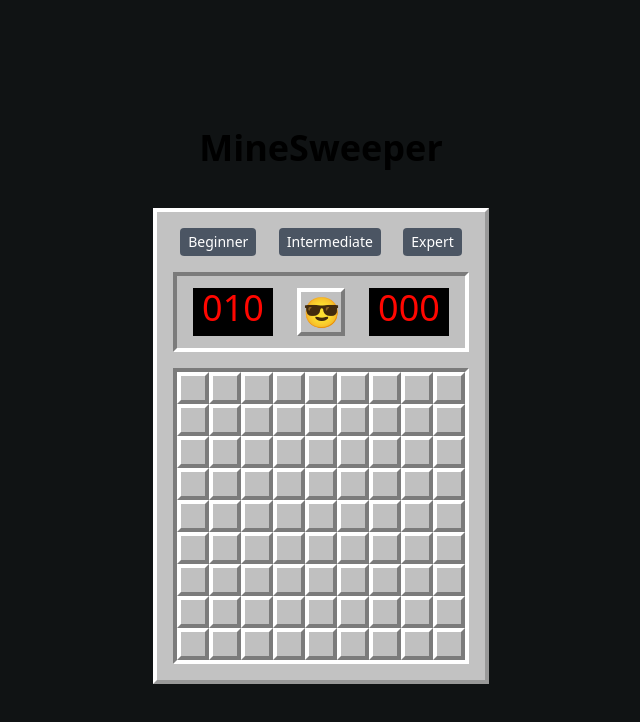
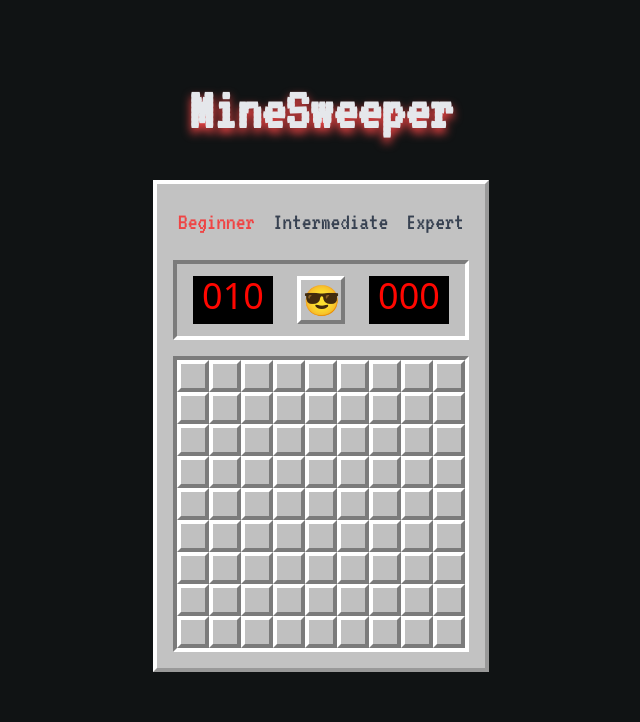
Before and after one commit to ejcontrerast/minesweeper, a React (Vite) app: page / in a window 1280 px wide. Shown: the top 722 px of the page, without its empty margins (319-959 px from the left). Built offline with nearby package versions, Linux system fonts and the light colour scheme; what tailwindcss-mixins would draw is missing.

Commit message:
Feat: added style to the titles

```diff
--- a/index.html
+++ b/index.html
@@ -3,6 +3,9 @@
   <head>
     <meta charset="UTF-8" />
     <link rel="icon" type="image/png" href="/src/assets/mine.svg" />
+    <link rel="preconnect" href="https://fonts.googleapis.com">
+    <link rel="preconnect" href="https://fonts.gstatic.com" crossorigin>
+    <link href="https://fonts.googleapis.com/css2?family=Fira+Code:wght@300..700&family=VT323&display=swap" rel="stylesheet">
     <meta name="viewport" content="width=device-width, initial-scale=1.0" />
     <title>MineSweeper</title>
   </head>
--- a/src/App.tsx
+++ b/src/App.tsx
@@ -5,7 +5,10 @@ const App: React.FC = () => {
 
   return (
     <main className='bg-[#101314] h-screen flex flex-col items-center'>
-      <h1 className='pt-32 text-4xl font-extrabold block text-center text-in-range: from-gray-500 to-slate-100'>MineSweeper</h1>
+      <h1 className='
+      pt-20 text-6xl font-["VT323"] font-extrabold block text-center drop-shadow-[0_5px_5px_rgba(239,68,68,2)] text-gray-200
+      '
+      >MineSweeper</h1>
       <div className='pt-10 text-center'>
       <Game />
       </div>
--- a/src/components/GameControls.tsx
+++ b/src/components/GameControls.tsx
@@ -37,7 +37,11 @@ const GameControls: React.FC<GameControlsProps> = ({ live, setLive, cells, setCe
       {Object.values(GameLevel).map((levelChoosed) => (
         <button
           key={levelChoosed}
-          className="px-2 py-1 bg-gray-600 text-white text-sm rounded"
+          className={`px-1  py-1.5 text-2xl
+          bg-transparent
+          text-gray-700 font-medium hover:from-gray-300 hover:to-gray-400
+          active:translate-y-px ${level === levelChoosed ? ' text-red-500' : ''}`}
+          style={{ fontFamily: 'VT323, monospace' }}
           onClick={() => setDifficulty(levelChoosed)}
         >
           {levelChoosed}
--- a/src/index.css
+++ b/src/index.css
@@ -59,3 +59,10 @@
 .red {
   background-color: red;
 }
+
+
+.vt323-regular {
+  font-family: "VT323", serif;
+  font-weight: 400;
+  font-style: normal;
+}
```
